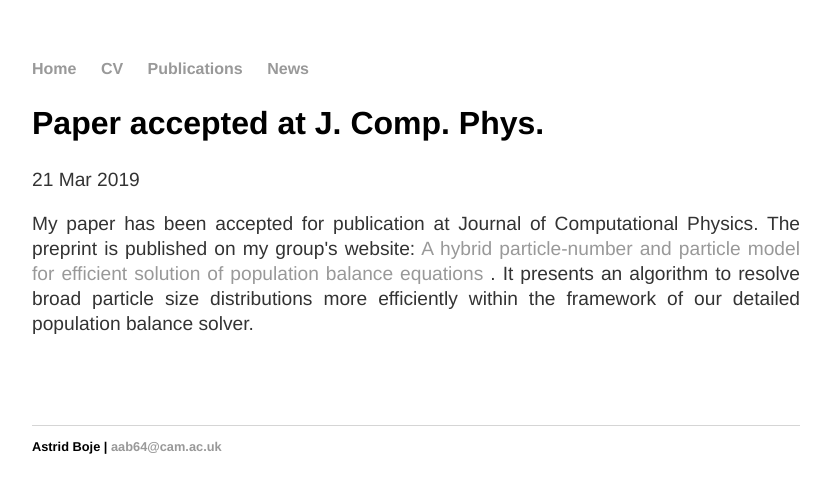
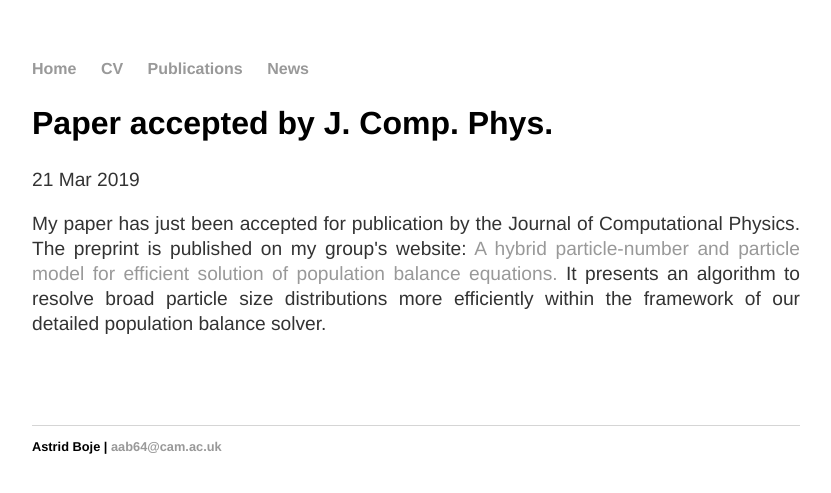
Before and after one commit to aab64/aab64.github.io, a Jekyll site: the page built from _posts/2019-03-21-Hybrid-paper-published.md, in a window 1280 px wide. Shown: the top 493 px of the page, without its empty margins (224-1055 px from the left). Built offline with Jekyll 4.4.1, drawn with Linux system fonts in a browser that asks for light colours.

Commit message:
Update 2019-03-21-Hybrid-paper-published.md

```diff
--- a/_posts/2019-03-21-Hybrid-paper-published.md
+++ b/_posts/2019-03-21-Hybrid-paper-published.md
@@ -1,15 +1,15 @@
 ---
 layout: post
-title: "Paper accepted at J. Comp. Phys."
+title: "Paper accepted by J. Comp. Phys."
 date: 2019-03-21
 ---
 
 <p align="justify">
- My paper has been accepted for publication at Journal of Computational Physics. The preprint is published on my group's website:
-  <a href="http://como.ceb.cam.ac.uk/index.php?Page=Preprints&No=211">
-    A hybrid particle-number and particle model for efficient solution of population balance equations
-   </a>.
-  It presents an algorithm to resolve broad particle size distributions more efficiently within the framework of our detailed population balance solver.
+ My paper has just been accepted for publication by the Journal of Computational Physics. The preprint is published on my group's website:
+ <a href="http://como.ceb.cam.ac.uk/index.php?Page=Preprints&No=211">
+  A hybrid particle-number and particle model for efficient solution of population balance equations.
+ </a>
+ It presents an algorithm to resolve broad particle size distributions more efficiently within the framework of our detailed population balance solver.
 </p>
 
 <p>
```
